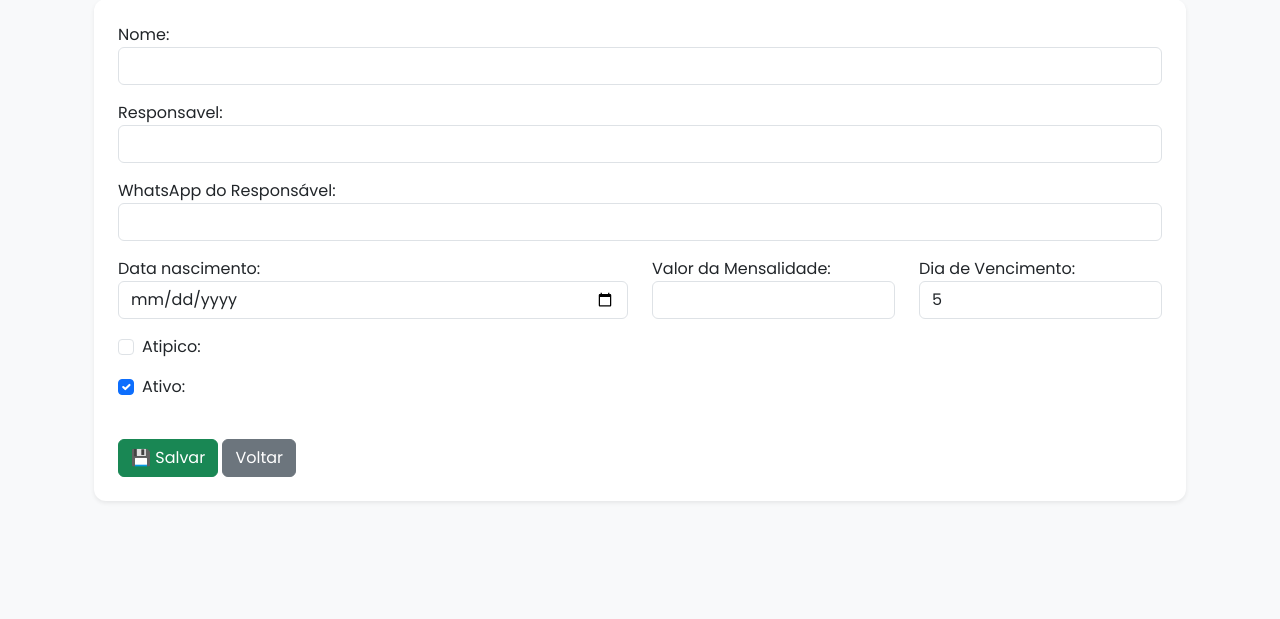
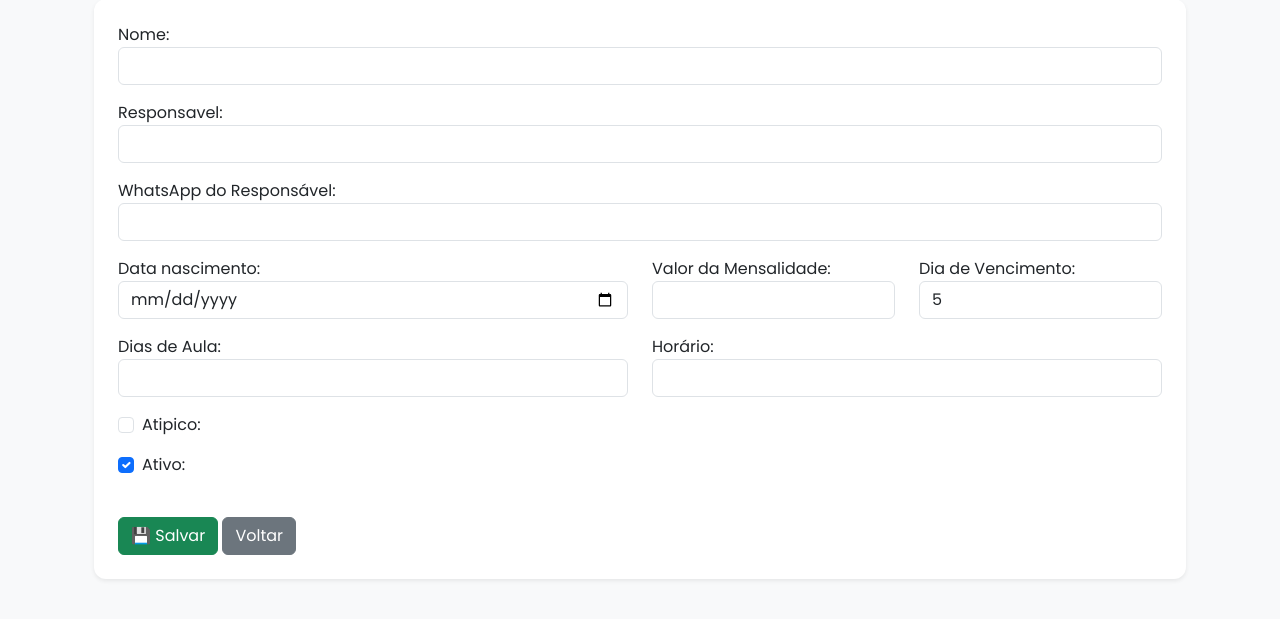
Before and after one commit to karolcavalcante33-afk/tia-cassia, a Django app: page /aluno/novo/ in a window 1280 px wide. Shown: the part 150-769 px from the top of the page. Run offline with Django 5.2, Linux system fonts and the light colour scheme; the visitor is signed in with stand-in values (Sample User, id 1).

Commit message:
Adiciona campos de dia e horario de aula

```diff
--- a/alunos/forms.py
+++ b/alunos/forms.py
@@ -20,6 +20,7 @@ class AlunoForm(forms.ModelForm):
 
     class Meta:
         model = Aluno
+
         fields = [
             "nome",
             "responsavel",
@@ -29,22 +30,52 @@ class AlunoForm(forms.ModelForm):
             "data_nascimento",
             "atipico",
             "tipo_atipico",
+            "dia_aula",
+            "horario_aula",
             "observacoes",
             "ativo"
         ]
+
         widgets = {
             "nome": forms.TextInput(attrs={"class": "form-control"}),
             "responsavel": forms.TextInput(attrs={"class": "form-control"}),
             "telefone": forms.TextInput(attrs={"class": "form-control"}),
             "dia_vencimento": forms.NumberInput(attrs={"class": "form-control"}),
+
             "data_nascimento": forms.DateInput(
-                attrs={"class": "form-control", "type": "date"},
+                attrs={
+                    "class": "form-control",
+                    "type": "date"
+                },
                 format="%Y-%m-%d"
             ),
-            "atipico": forms.CheckboxInput(attrs={"class": "form-check-input"}),
-            "tipo_atipico": forms.TextInput(attrs={"class": "form-control"}),
-            "observacoes": forms.Textarea(attrs={"class": "form-control", "rows": 3}),
-            "ativo": forms.CheckboxInput(attrs={"class": "form-check-input"}),
+
+            "atipico": forms.CheckboxInput(
+                attrs={"class": "form-check-input"}
+            ),
+
+            "tipo_atipico": forms.TextInput(
+                attrs={"class": "form-control"}
+            ),
+
+            "dia_aula": forms.TextInput(
+                attrs={"class": "form-control"}
+            ),
+
+            "horario_aula": forms.TextInput(
+                attrs={"class": "form-control"}
+            ),
+
+            "observacoes": forms.Textarea(
+                attrs={
+                    "class": "form-control",
+                    "rows": 3
+                }
+            ),
+
+            "ativo": forms.CheckboxInput(
+                attrs={"class": "form-check-input"}
+            ),
         }
 
     def clean_valor_mensalidade(self):
--- a/alunos/models.py
+++ b/alunos/models.py
@@ -24,9 +24,31 @@ class Aluno(models.Model):
     data_nascimento = models.DateField(null=True, blank=True)
 
     atipico = models.BooleanField(default=False)
-    tipo_atipico = models.CharField("Condição", max_length=100, blank=True, null=True)
+    tipo_atipico = models.CharField(
+        "Condição",
+        max_length=100,
+        blank=True,
+        null=True
+    )
 
     observacoes = models.TextField(blank=True, null=True)
+
+    dia_aula = models.CharField(
+        "Dias de Aula",
+        max_length=100,
+        blank=True,
+        null=True,
+        help_text="Ex: Segunda e Quarta"
+    )
+
+    horario_aula = models.CharField(
+        "Horário",
+        max_length=50,
+        blank=True,
+        null=True,
+        help_text="Ex: 15:00 às 16:00"
+    )
+
     ativo = models.BooleanField(default=True)
 
     valor_mensalidade = models.DecimalField(
@@ -55,14 +77,34 @@ class Aluno(models.Model):
 
         msg = urllib.parse.quote(texto)
 
-        # remove tudo que não for número
         fone_limpo = "".join(filter(str.isdigit, self.telefone))
 
-        # adiciona código do Brasil se necessário
         if not fone_limpo.startswith("55"):
             fone_limpo = f"55{fone_limpo}"
 
         return f"https://wa.me/{fone_limpo}?text={msg}"
+
+    @property
+    def msg_aniversario_whatsapp(self):
+        texto = (
+            f"Ola {self.nome}!\n\n"
+            "A Tia Cassia e toda a equipe do Studio desejam um feliz aniversario!\n\n"
+            "Muita saude e otimas bracadas na natacao."
+        )
+
+        return self._gerar_link_whatsapp(texto)
+
+    @property
+    def e_aniversario(self):
+        if not self.data_nascimento:
+            return False
+
+        hoje = timezone.now().date()
+
+        return (
+            self.data_nascimento.day == hoje.day and
+            self.data_nascimento.month == hoje.month
+        )
 
       # -----------------------------------------------
     # Link de aniversário
--- a/templates/aluno_form.html
+++ b/templates/aluno_form.html
@@ -18,9 +18,32 @@
 <div class="mb-3">{{ form.telefone.label_tag }}{{ form.telefone }}</div>
 
 <div class="row">
-            <div class="col-md-6 mb-3">{{ form.data_nascimento.label_tag }}{{ form.data_nascimento }}</div>
-            <div class="col-md-3 mb-3">{{ form.valor_mensalidade.label_tag }}{{ form.valor_mensalidade }}</div>
-            <div class="col-md-3 mb-3">{{ form.dia_vencimento.label_tag }}{{ form.dia_vencimento }}</div>
+    <div class="col-md-6 mb-3">
+        {{ form.data_nascimento.label_tag }}
+        {{ form.data_nascimento }}
+    </div>
+
+    <div class="col-md-3 mb-3">
+        {{ form.valor_mensalidade.label_tag }}
+        {{ form.valor_mensalidade }}
+    </div>
+
+    <div class="col-md-3 mb-3">
+        {{ form.dia_vencimento.label_tag }}
+        {{ form.dia_vencimento }}
+    </div>
+</div>
+
+<div class="row">
+    <div class="col-md-6 mb-3">
+        {{ form.dia_aula.label_tag }}
+        {{ form.dia_aula }}
+    </div>
+
+    <div class="col-md-6 mb-3">
+        {{ form.horario_aula.label_tag }}
+        {{ form.horario_aula }}
+    </div>
 </div>
 
 <div class="form-check mb-3">
@@ -33,19 +56,21 @@
         <label class="form-label">Condição:</label>
         {{ form.tipo_atipico }}
     </div>
+
     <div class="mb-3">
         <label class="form-label">Observações:</label>
         {{ form.observacoes }}
     </div>
 </div>
 
-        <div class="form-check mb-3">{{ form.ativo }}{{ form.ativo.label_tag }}</div>
+<div class="form-check mb-3">
+    {{ form.ativo }}
+    {{ form.ativo.label_tag }}
+</div>
 
 <div class="mt-4">
     <button type="submit" class="btn btn-success">💾 Salvar</button>
     <a href="{% url 'relatorio_financeiro' %}" class="btn btn-secondary">Voltar</a>
-        </div>
-    </form>
 </div>
 
 <script src="https://code.jquery.com/jquery-3.6.0.min.js"></script>
```
Also changed, not shown: alunos/migrations/0022_aluno_dia_aula_aluno_horario_aula.py (added). Lines whose indentation alone changed are shown as unchanged.
